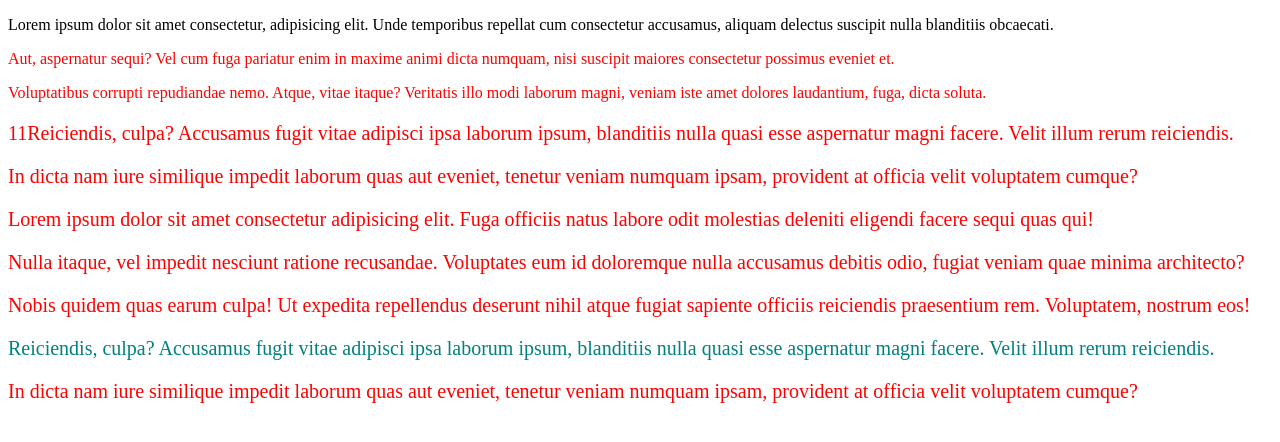
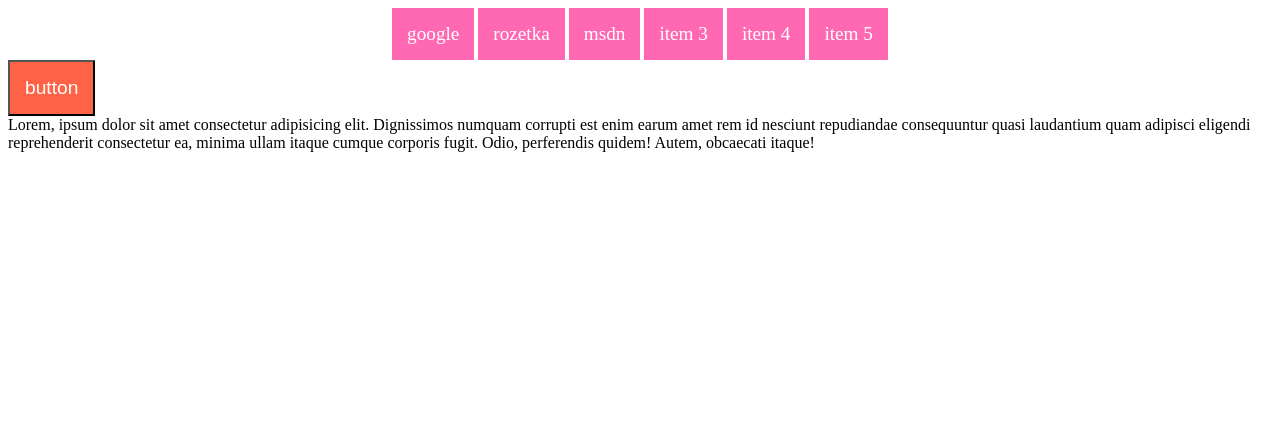
Before and after one commit to morghull/fm_l7_css, a plain HTML site: page index.html in a window 1280 px wide. Drawn offline with Linux system fonts and the light colour scheme.

Commit message:
more pseudoclasses

```diff
--- a/assets/css/style.css
+++ b/assets/css/style.css
@@ -1,24 +1,39 @@
-:root{
-  --bg-color-main: #eeeeee;
-  --main-font-size: 16px;
+.navigation {
+  box-sizing: border-box;
 }
-p + p {
-  color: red;
+.link-list {
+  list-style: none;
+  margin: 0;
+  padding: 0;
+  text-align: center;
 }
-p + div {
-  color: teal;
+.link-list > li {
+  display: inline-block;
 }
-#container > p ~ div {
-  font-size: 20px;
-  color:red;
+.page-link {
+  display: inline-block;
+  padding: 15px;
+  background-color: tomato;
+  color: white;
+  text-decoration: none;
+  font-size: 1.2em;
 }
-p:hover{
-  background-color:tomato;
+.page-link:link{
+  background-color: hotpink;
 }
-p::after{
-  content: "";
-  background-color: violet;
+.page-link:visited{
+  /* background-color: green; */
 }
-.inner-block>p:hover{
-  background-color: yellowgreen;
+.page-link:hover:not(button){
+  background-color: red;
 }
+.page-link:focus{
+  border-radius: 50%;
+  outline: 1px dotted hotpink;
+}
+.page-link:active{
+  background-color: blueviolet
+}
+div:focus{
+  background-color: red;
+}
--- a/index.html
+++ b/index.html
@@ -12,61 +12,17 @@
     <link rel="stylesheet" href="./assets/css/style.css" />
   </head>
   <body>
-    <div id="container">
-      <p>
-        Lorem ipsum dolor sit amet consectetur, adipisicing elit. Unde
-        temporibus repellat cum consectetur accusamus, aliquam delectus suscipit
-        nulla blanditiis obcaecati.
-      </p>
-      <p>
-        Aut, aspernatur sequi? Vel cum fuga pariatur enim in maxime animi dicta
-        numquam, nisi suscipit maiores consectetur possimus eveniet et.
-      </p>
-      <p>
-        Voluptatibus corrupti repudiandae nemo. Atque, vitae itaque? Veritatis
-        illo modi laborum magni, veniam iste amet dolores laudantium, fuga,
-        dicta soluta.
-      </p>
-      <div class="block">
-        <div class="inner-block">
-          <p>
-            11Reiciendis, culpa? Accusamus fugit vitae adipisci ipsa laborum
-            ipsum, blanditiis nulla quasi esse aspernatur magni facere. Velit
-            illum rerum reiciendis.
-          </p>
-          <p>
-            In dicta nam iure similique impedit laborum quas aut eveniet,
-            tenetur veniam numquam ipsam, provident at officia velit voluptatem
-            cumque?
-          </p>
-        </div>
-        <p>
-          Lorem ipsum dolor sit amet consectetur adipisicing elit. Fuga officiis
-          natus labore odit molestias deleniti eligendi facere sequi quas qui!
-        </p>
-        <p>
-          Nulla itaque, vel impedit nesciunt ratione recusandae. Voluptates eum
-          id doloremque nulla accusamus debitis odio, fugiat veniam quae minima
-          architecto?
-        </p>
-        <p>
-          Nobis quidem quas earum culpa! Ut expedita repellendus deserunt nihil
-          atque fugiat sapiente officiis reiciendis praesentium rem. Voluptatem,
-          nostrum eos!
-        </p>
-        <div class="inner-block">
-          <p>
-            Reiciendis, culpa? Accusamus fugit vitae adipisci ipsa laborum
-            ipsum, blanditiis nulla quasi esse aspernatur magni facere. Velit
-            illum rerum reiciendis.
-          </p>
-          <p>
-            In dicta nam iure similique impedit laborum quas aut eveniet,
-            tenetur veniam numquam ipsam, provident at officia velit voluptatem
-            cumque?
-          </p>
-        </div>
-      </div>
-    </div>
+    <nav class="navigation">
+      <ul class="link-list">
+        <li><a tabindex="2" href="http://google.com" class="page-link" target="_blank">google</a></li>
+        <li><a tabindex="4" href="http://rozetka.com.ua" class="page-link" target="_blank">rozetka</a></li>
+        <li><a tabindex="1" href="http://msdn.com" class="page-link" target="_blank">msdn</a></li>
+        <li><a tabindex="3" href="#" class="page-link">item 3</a></li>
+        <li><a tabindex="5" href="#" class="page-link">item 4</a></li>
+        <li><a tabindex="6" href="#" class="page-link">item 5</a></li>
+      </ul>
+    </nav>
+    <button class="page-link">button</button>
+    <div tabindex="10">Lorem, ipsum dolor sit amet consectetur adipisicing elit. Dignissimos numquam corrupti est enim earum amet rem id nesciunt repudiandae consequuntur quasi laudantium quam adipisci eligendi reprehenderit consectetur ea, minima ullam itaque cumque corporis fugit. Odio, perferendis quidem! Autem, obcaecati itaque!</div>
   </body>
 </html>
```
